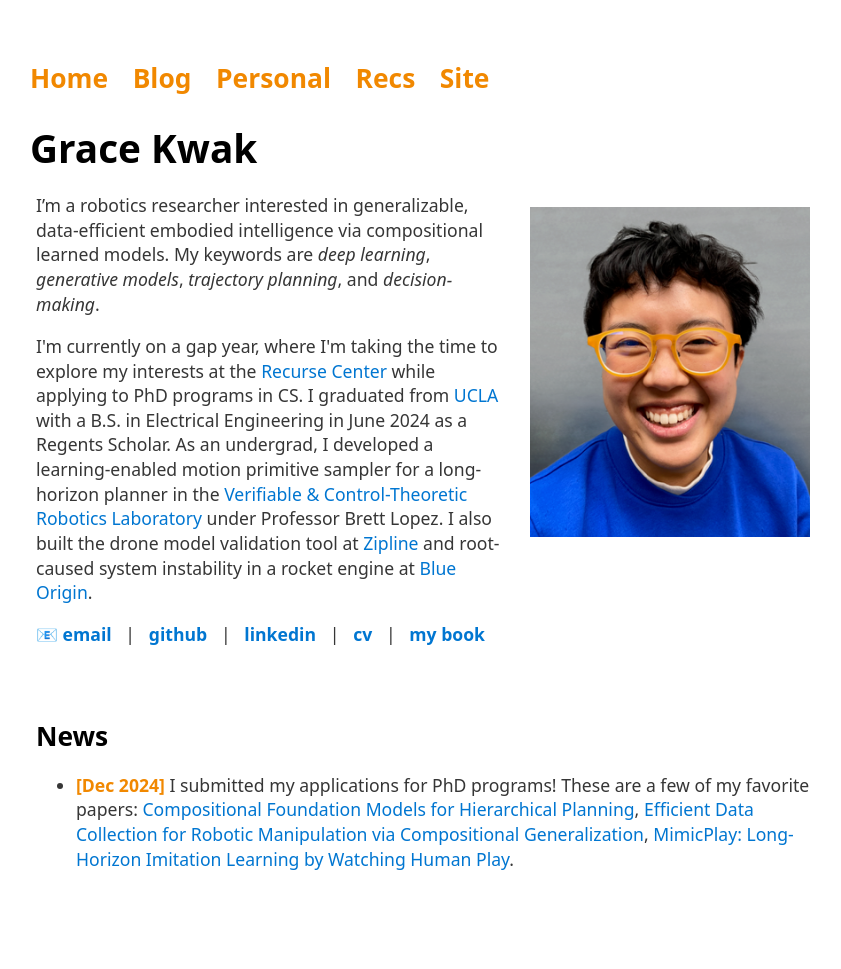
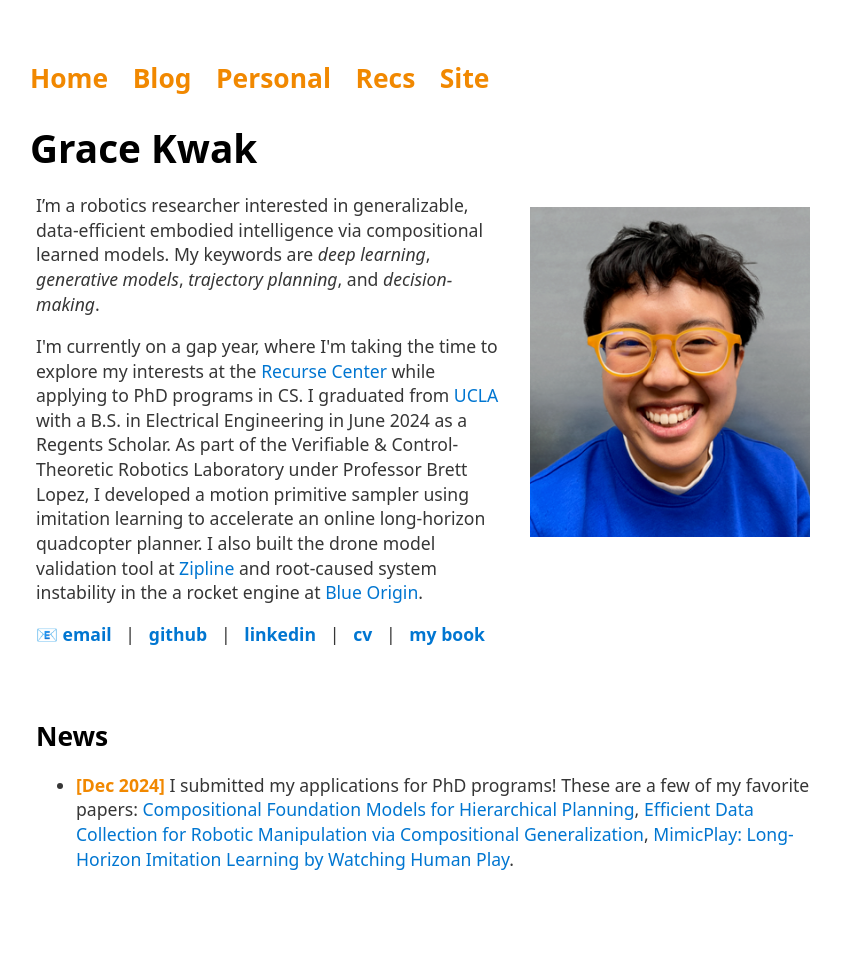
Before and after one commit to grkw/grkw.github.io, a Jekyll site: the page built from index.html, in a window 1280 px wide. Shown: the whole page, without its empty margins (210-1051 px from the left). Built offline with Jekyll 4.4.1, drawn with Linux system fonts in a browser that asks for light colours.

Commit message:
Update blurb

```diff
--- a/index.html
+++ b/index.html
@@ -31,13 +31,13 @@ title: Grace Kwak
                     <a href="https://www.recurse.com/">Recurse Center</a> while applying to
                     PhD programs in CS. I graduated from
                     <a href="https://ucla.edu/">UCLA</a> with a B.S. in Electrical Engineering
-                    in June 2024 as a Regents Scholar. As an undergrad, I developed a
-                    learning-enabled motion primitive sampler for a long-horizon planner in
-                    the
-                    <a href="https://vectr-ucla.github.io/">Verifiable & Control-Theoretic Robotics Laboratory</a>
-                    under Professor Brett Lopez. I also built the drone model validation tool
+                    in June 2024 as a Regents Scholar.
+                    As part of the Verifiable & Control-Theoretic Robotics Laboratory under Professor Brett Lopez, I
+                    developed a motion primitive sampler using imitation learning to accelerate an online
+                    long-horizon quadcopter planner.
+                    I also built the drone model validation tool
                     at <a href="https://www.flyzipline.com/">Zipline</a> and root-caused
-                    system instability in a rocket engine at
+                    system instability in the a rocket engine at
                     <a href="https://www.blueorigin.com/">Blue Origin</a>.
                   </p>
                   <p style="text-align:left;">
```
